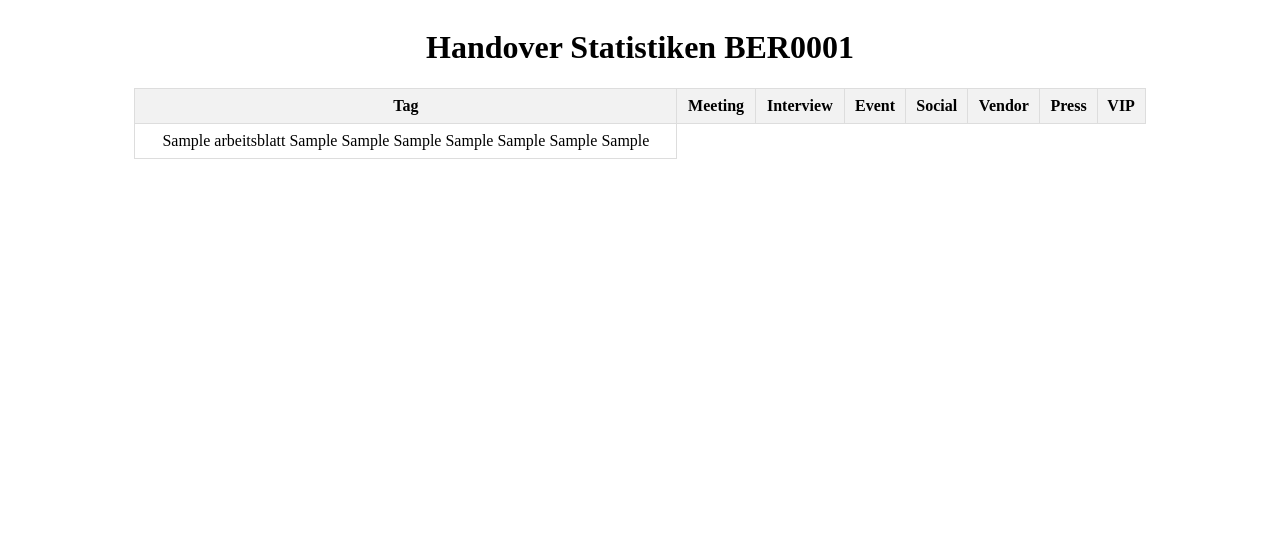
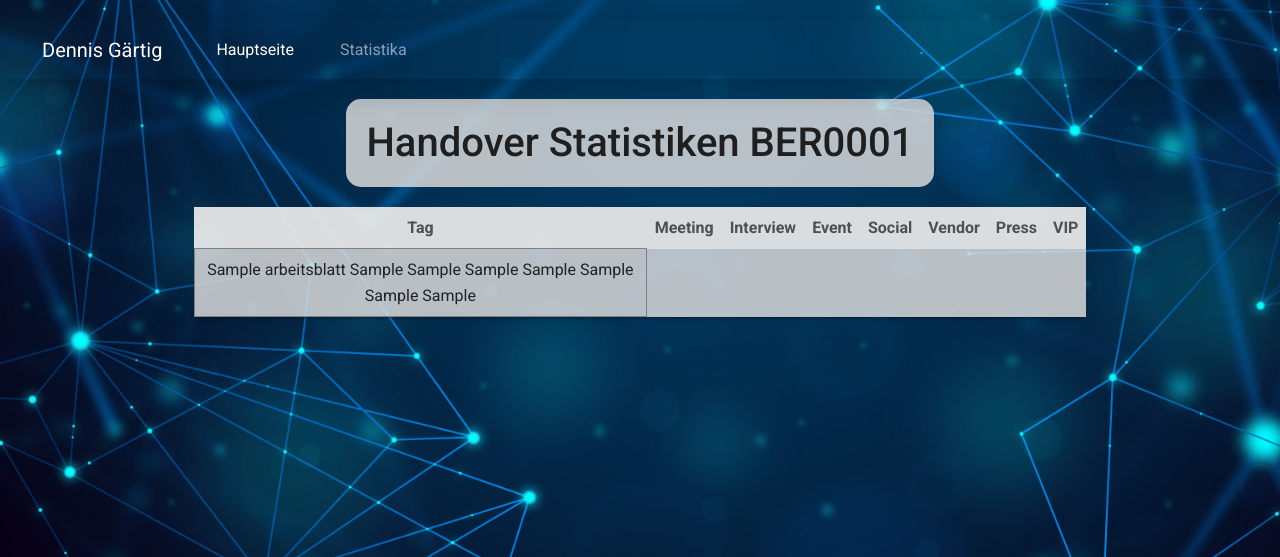
Before and after one commit to KenKoLegend/statistika, a Django app: template statistika/homepage/templates/process_file.html in a window 1280 px wide. Shown: the top 557 px of the page. Run offline with Django 4.2, Linux system fonts and the light colour scheme; the template is opened without the code that fills it: most values are stand-ins (such as "Sample title", 1, 10 or a date in 2020); some libraries are stand-ins or nearby versions.

Commit message:
created base.html and added laylout/bootstrap

```diff
--- a/statistika/homepage/static/style.css
+++ b/statistika/homepage/static/style.css
@@ -1,17 +1,40 @@
+
+thead {
+    text-align: center;
+}
+
 table {
+    box-shadow: 0 5px 5px -5px rgba(0,0,0,.6);
+    background-color: rgba(221, 221, 221, 0.836);
     border-collapse: collapse;
     width: 80%;
 }
 
 th, td {
-    border: 1px solid #ddd;
+
+    border: 1px solid #3a3a3a;
     padding: 8px;
     text-align: center;
 
 }
 
+
+td {
+    color: rgb(34, 34, 34);
+    border-width: 0.1px !important;
+}
+
 th {
-    background-color: #f2f2f2;
+    background-color: rgb(242, 242, 242, 0.6);
+}
+
+h1 {
+    padding: 20px;
+    margin-top: 20px !important;
+    margin-bottom: 20px !important;
+    color: rgb(31, 31, 31);
+    background-color: rgba(221, 221, 221, 0.836);
+    border-radius: 15px;
 }
 
 .container {
@@ -19,3 +42,42 @@ th {
     flex-direction: column;
     align-items: center;
 }
+
+body {
+        background-image: url(img/background2.jpg);
+        background-position: center center;
+        background-repeat: no-repeat;
+        background-attachment: fixed;
+        background-size: cover;
+        background-color: #464646;
+}
+
+.navbar {
+    margin-top: 20px;
+    box-shadow: 0 5px 5px -5px rgba(0,0,0,.6);
+}
+
+.navbar a {
+    margin-left: 30px;
+}
+
+input {
+    color: white
+}
+
+.container-lg {
+    display: flex;
+    justify-content: center;
+    margin-top: 15%;
+    background-color: rgba(70, 70, 70, 0.2);
+    border-radius: 2px solid;
+    padding-top: 20px;
+    box-shadow: 0 5px 5px -5px rgba(0,0,0,.6);
+}
+
+.container-inner {
+    margin-top: 20px;
+    padding-bottom: 20px;
+    padding-top: 20px;
+    text-align: center;
+}
--- /dev/null
+++ b/statistika/homepage/templates/base.html
@@ -0,0 +1,68 @@
+<!DOCTYPE html>
+{% load static %}
+<html>
+  <head>
+    <meta charset="utf-8" />
+    <meta http-equiv="X-UA-Compatible" content="IE=edge" />
+    <title>Statistika</title>
+    <meta name="description" content="" />
+    <meta name="viewport" content="width=device-width, initial-scale=1" />
+    <link rel="stylesheet" href="{% static "style.css" %}">
+    <link
+      href="https://cdn.jsdelivr.net/npm/bootstrap@5.0.2/dist/css/bootstrap.min.css"
+      rel="stylesheet"
+      integrity="sha384-EVSTQN3/azprG1Anm3QDgpJLIm9Nao0Yz1ztcQTwFspd3yD65VohhpuuCOmLASjC"
+      crossorigin="anonymous"
+    />
+    <link
+      href="https://cdnjs.cloudflare.com/ajax/libs/font-awesome/6.0.0/css/all.min.css"
+      rel="stylesheet"
+    />
+    <link
+      href="https://fonts.googleapis.com/css?family=Roboto:300,400,500,700&display=swap"
+      rel="stylesheet"
+    />
+    <link
+      href="https://cdnjs.cloudflare.com/ajax/libs/mdb-ui-kit/6.4.2/mdb.min.css"
+      rel="stylesheet"
+    />
+  </head>
+  <body>
+    <nav class="navbar navbar-expand-lg navbar-dark shadow-5-strong">
+      <div class="container-fluid">
+        <a class="navbar-brand" href="/">Dennis Gärtig</a>
+
+        <button
+          class="navbar-toggler"
+          type="button"
+          data-mdb-toggle="collapse"
+          data-mdb-target="#navbarSupportedContent"
+          aria-controls="navbarSupportedContent"
+          aria-expanded="false"
+          aria-label="Toggle navigation"
+        >
+          <i class="fas fa-bars"></i>
+        </button>
+        <div class="collapse navbar-collapse" id="navbarSupportedContent">
+          <ul class="navbar-nav me-auto mb-2 mb-lg-0">
+            <li class="nav-item">
+              <a class="nav-link active" aria-current="page" href="/">Hauptseite</a>
+            </li>
+            <li class="nav-item">
+              <a class="nav-link" href="/upload">Statistika</a>
+            </li>
+        </div>
+      </div>
+    </nav>
+    {% block page_content %} {% endblock page_content %}
+    <script
+      type="text/javascript"
+      src="https://cdnjs.cloudflare.com/ajax/libs/mdb-ui-kit/6.4.2/mdb.min.js"
+    ></script>
+    <script
+      src="https://cdn.jsdelivr.net/npm/bootstrap@5.0.2/dist/js/bootstrap.bundle.min.js"
+      integrity="sha384-MrcW6ZMFYlzcLA8Nl+NtUVF0sA7MsXsP1UyJoMp4YLEuNSfAP+JcXn/tWtIaxVXM"
+      crossorigin="anonymous"
+    ></script>
+  </body>
+</html>
--- /dev/null
+++ b/statistika/homepage/templates/index.html
@@ -0,0 +1,4 @@
+{% extends "base.html" %}
+{% load static %}
+{% block page_content %}
+{% endblock page_content %}
--- a/statistika/homepage/templates/process_file.html
+++ b/statistika/homepage/templates/process_file.html
@@ -1,16 +1,7 @@
-<!DOCTYPE html>
+{% extends "base.html" %}
 {% load static %}
-<html>
-    <head>
-        <meta charset="utf-8">
-        <meta http-equiv="X-UA-Compatible" content="IE=edge">
-        <title>Daten</title>
-        <meta name="description" content="">
-        <meta name="viewport" content="width=device-width, initial-scale=1">
-        <link rel="stylesheet" href="{% static "style.css" %}">
-    </head>
-    <body>
-        <div class="container">
+{% block page_content %}
+       <div class="container">
         <h1>Handover Statistiken BER0001</h1>
         <table>
             <thead>
@@ -46,5 +37,4 @@
             </tbody>
         </table>
     </div>
-    </body>
-</html>
+{% endblock page_content %}
--- a/statistika/homepage/urls.py
+++ b/statistika/homepage/urls.py
@@ -2,6 +2,7 @@ from . import views
 from django.urls import path
 
 urlpatterns = [
-    path('upload/', views.upload_file, name='upload_file'),
+    path('', views.upload_file, name='upload_file'),
     path('process/', views.process_file, name='process_file'),
+    path('', views.index, name="index")
 ]
--- a/statistika/homepage/views.py
+++ b/statistika/homepage/views.py
@@ -1,7 +1,11 @@
 from django.shortcuts import render, redirect
 from .models import UploadedFile
 import pandas as pd
-from django.http import HttpResponse
+
+def index(request):
+    return render(request, 'index.html')
+
+
 
 def upload_file(request):
     if request.method == 'POST':
```
Also changed, not shown: statistika/homepage/templates/uploaded_file.html (+10 -19 lines), statistika/homepage/static/img/background2.jpg (added), statistika/homepage/static/img/logo.png (added), 6 other files.
